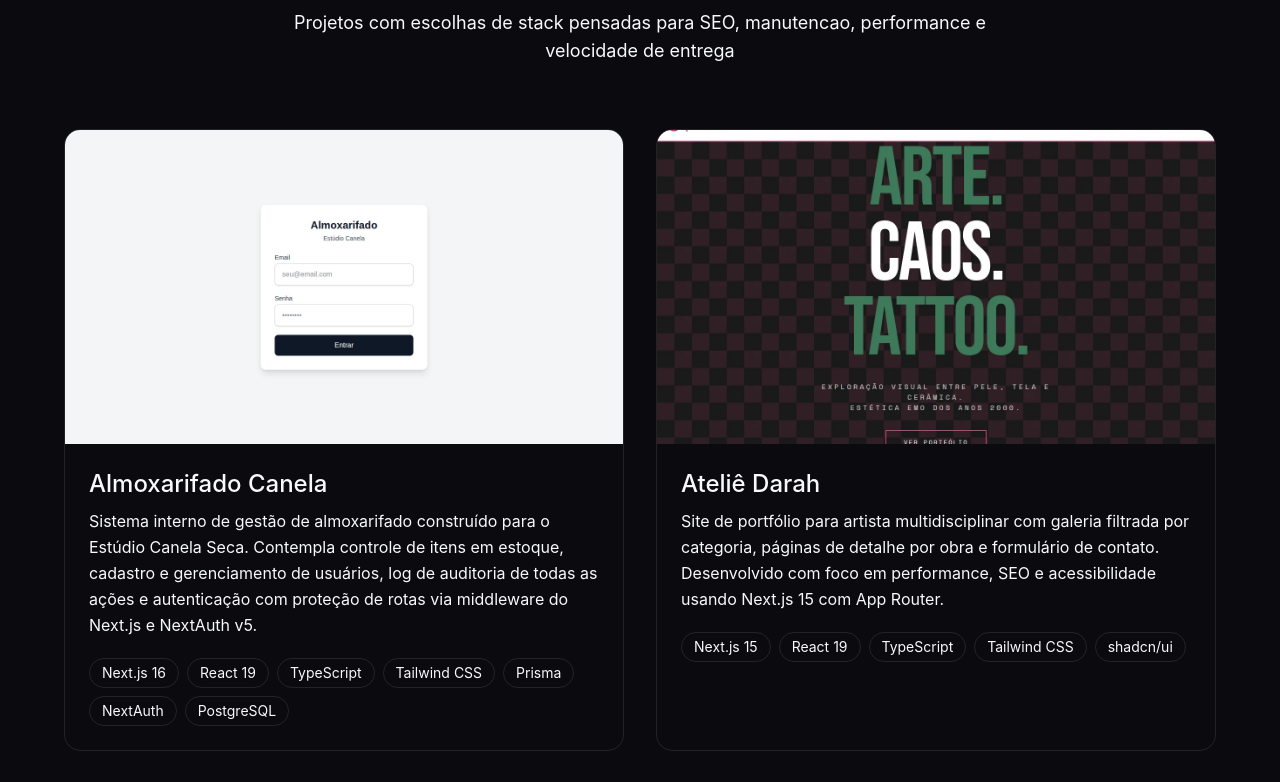
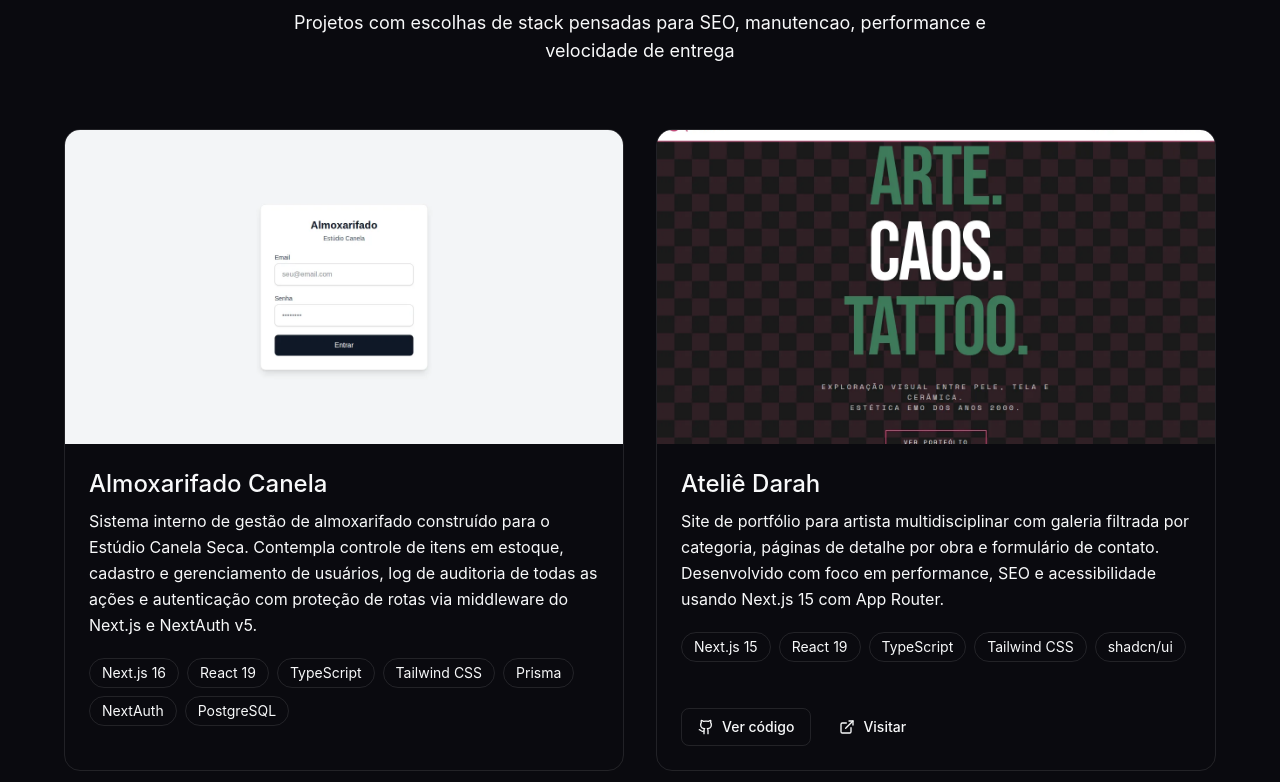
Before and after one commit to marcelofarias-jr/portfolio, a React (Vite) app: page / in a window 1280 px wide. Shown: the part 1960-2742 px from the top of the page. Built offline with nearby package versions, Linux system fonts and the light colour scheme; no server answers.

Commit message:
feat: melhorar layout e acessibilidade dos projetos, adicionando botões de ação

```diff
--- a/src/app/components/Projects.tsx
+++ b/src/app/components/Projects.tsx
@@ -131,7 +131,7 @@ export function Projects() {
             <motion.article
               key={index}
               aria-labelledby={`project-title-${index}`}
-              className="group rounded-2xl overflow-hidden bg-card border border-border hover:border-primary transition-all duration-300"
+              className="group flex flex-col rounded-2xl overflow-hidden bg-card border border-border hover:border-primary transition-all duration-300"
               initial={{ opacity: 0, y: 30 }}
               animate={isInView ? { opacity: 1, y: 0 } : {}}
               transition={{ duration: 0.5, delay: index * 0.1 }}
@@ -143,41 +143,9 @@ export function Projects() {
                   alt={project.title}
                   className="w-full h-full object-cover transition-transform duration-500 group-hover:scale-110"
                 />
-                {(project.github || project.demo) && (
-                  <div className="absolute inset-0 bg-gradient-to-t from-card/90 to-transparent opacity-0 group-hover:opacity-100 transition-opacity duration-300 flex items-end justify-center pb-4 gap-4">
-                    {project.github && (
-                      <motion.a
-                        href={project.github}
-                        target="_blank"
-                        rel="noreferrer"
-                        title={`Ver código de ${project.title}`}
-                        aria-label={`Ver código de ${project.title}`}
-                        className="w-10 h-10 rounded-full bg-background/80 backdrop-blur-sm flex items-center justify-center hover:bg-primary hover:text-primary-foreground transition-colors focus-visible:outline-none focus-visible:ring-2 focus-visible:ring-primary focus-visible:ring-offset-2 focus-visible:ring-offset-background"
-                        whileHover={{ scale: 1.1 }}
-                        whileTap={{ scale: 0.9 }}
-                      >
-                        <Github aria-hidden="true" className="w-5 h-5" />
-                      </motion.a>
-                    )}
-                    {project.demo && (
-                      <motion.a
-                        href={project.demo}
-                        target="_blank"
-                        rel="noreferrer"
-                        title={`Abrir projeto ${project.title}`}
-                        aria-label={`Abrir projeto ${project.title}`}
-                        className="w-10 h-10 rounded-full bg-background/80 backdrop-blur-sm flex items-center justify-center hover:bg-primary hover:text-primary-foreground transition-colors focus-visible:outline-none focus-visible:ring-2 focus-visible:ring-primary focus-visible:ring-offset-2 focus-visible:ring-offset-background"
-                        whileHover={{ scale: 1.1 }}
-                        whileTap={{ scale: 0.9 }}
-                      >
-                        <ExternalLink aria-hidden="true" className="w-5 h-5" />
-                      </motion.a>
-                    )}
-                  </div>
-                )}
               </div>
 
-              <div className="p-5 md:p-6">
+              <div className="p-5 md:p-6 flex flex-col flex-1">
                 <h3
                   id={`project-title-${index}`}
                   className="mb-2 text-xl md:text-2xl"
@@ -187,7 +155,7 @@ export function Projects() {
                 <p className="mb-5 text-muted-foreground leading-relaxed">
                   {project.description}
                 </p>
-                <div className="flex flex-wrap gap-2">
+                <div className="flex flex-wrap gap-2 mb-5">
                   {project.tags.map((tag, tagIndex) => (
                     <span
                       key={tagIndex}
@@ -197,6 +165,34 @@ export function Projects() {
                     </span>
                   ))}
                 </div>
+                {(project.github || project.demo) && (
+                  <div className="flex gap-3 mt-auto">
+                    {project.github && (
+                      <a
+                        href={project.github}
+                        target="_blank"
+                        rel="noreferrer"
+                        aria-label={`Ver código de ${project.title}`}
+                        className="inline-flex items-center gap-2 px-4 py-2 rounded-lg border border-border text-sm font-medium hover:border-primary hover:text-primary transition-colors focus-visible:outline-none focus-visible:ring-2 focus-visible:ring-primary focus-visible:ring-offset-2 focus-visible:ring-offset-background"
+                      >
+                        <Github aria-hidden="true" className="w-4 h-4" />
+                        Ver código
+                      </a>
+                    )}
+                    {project.demo && (
+                      <a
+                        href={project.demo}
+                        target="_blank"
+                        rel="noreferrer"
+                        aria-label={`Ver site de ${project.title}`}
+                        className="inline-flex items-center gap-2 px-4 py-2 rounded-lg bg-primary text-primary-foreground text-sm font-medium hover:bg-primary/90 transition-colors focus-visible:outline-none focus-visible:ring-2 focus-visible:ring-primary focus-visible:ring-offset-2 focus-visible:ring-offset-background"
+                      >
+                        <ExternalLink aria-hidden="true" className="w-4 h-4" />
+                        Visitar
+                      </a>
+                    )}
+                  </div>
+                )}
               </div>
             </motion.article>
           ))}
```
